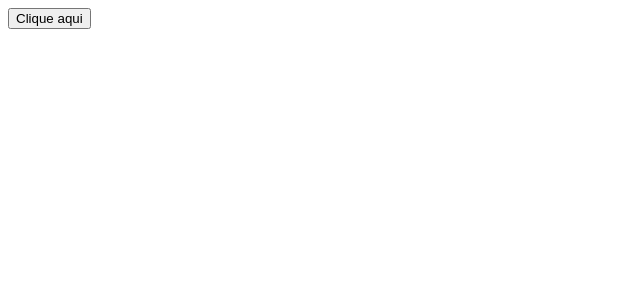
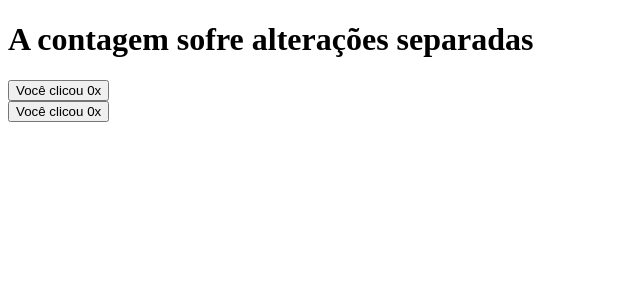
Before and after one commit to EdiJunior88/React_Documentacao, a React (Vite) app in the folder app/: page / in a window 1280 px wide. Shown: the top 300 px of the page, without its empty margins (0-640 px from the left). Built offline with nearby package versions, Linux system fonts and the light colour scheme.

Commit message:
- Começo rápido Criando e aninhando componentes Escrevendo marcação com JSX Adicionando estilos Exibindo dados Renderização condicional Respondendo a eventos Atualizando a tela

```diff
--- a/app/src/App.jsx
+++ b/app/src/App.jsx
@@ -1,7 +1,22 @@
-import MeuBotao from "./Components/MeuBotao";
+import { useState } from "react";
 
-const App = () => {
-  return <button onClick={MeuBotao}>Clique aqui</button>;
-};
+export default function App() {
+  return (
+    <div>
+      <h1>A contagem sofre alterações separadas</h1>
+      <MeuBotao />
+      <br />
+      <MeuBotao />
+    </div>
+  );
+}
 
-export default App;
+function MeuBotao() {
+  const [contagem, setContagem] = useState(0);
+
+  function contagemClique() {
+    setContagem(contagem + 1);
+  }
+
+  return <button onClick={contagemClique}>Você clicou {contagem}x</button>;
+}
--- a/app/src/Components/MeuBotao.jsx
+++ /dev/null
@@ -1,9 +0,0 @@
-const MeuBotao = () => {
-  function clicar() {
-    alert("Você clicou em mim! 🤩");
-  }
-
-  return clicar();
-};
-
-export default MeuBotao;
```
